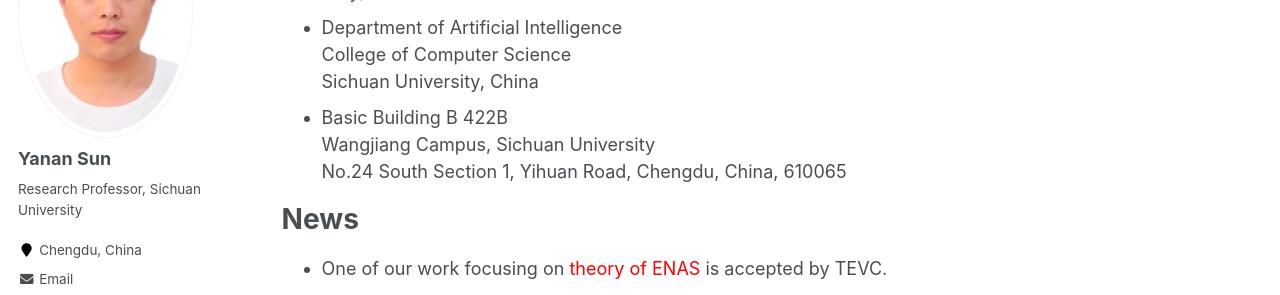
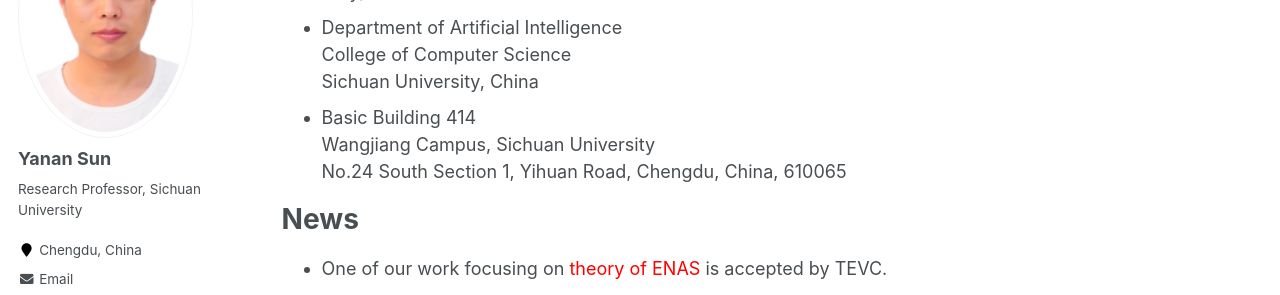
Before and after one commit to yn-sun/yn-sun.github.io, a Jekyll site: the page built from _pages/about.md, in a window 1280 px wide and 1399 px high. Shown: the part 227-522 px from the top of the window. Built offline with Jekyll 4.4.1, drawn with Linux system fonts in a browser that asks for light colours; comment, search, counter and statistics services are not loaded.

Commit message:
Update about.md

```diff
--- a/_pages/about.md
+++ b/_pages/about.md
@@ -12,7 +12,7 @@ redirect_from:
 * Department of Artificial Intelligence\\
 College of Computer Science \\
 Sichuan University, China
-* Basic Building B 422B\\
+* Basic Building 414\\
 Wangjiang Campus, Sichuan University\\
 No.24 South Section 1, Yihuan Road, Chengdu, China, 610065
 
```
